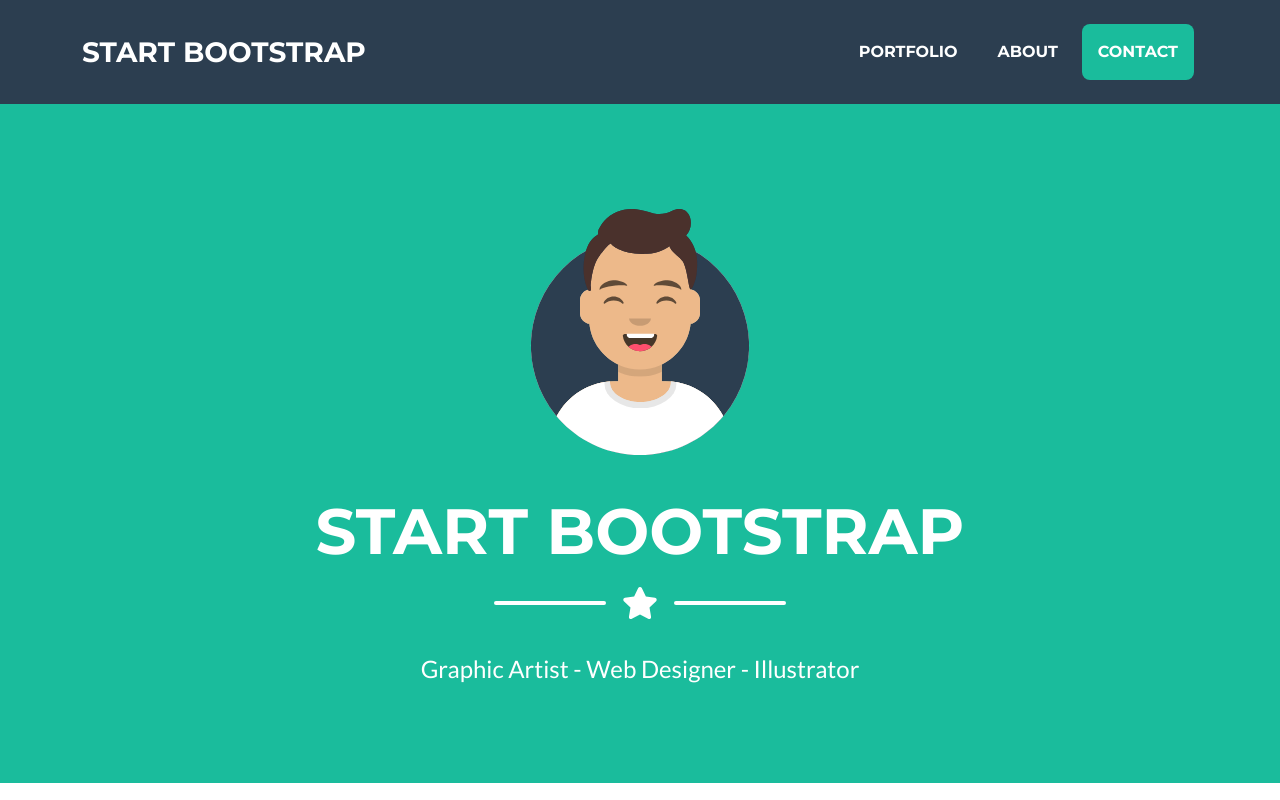
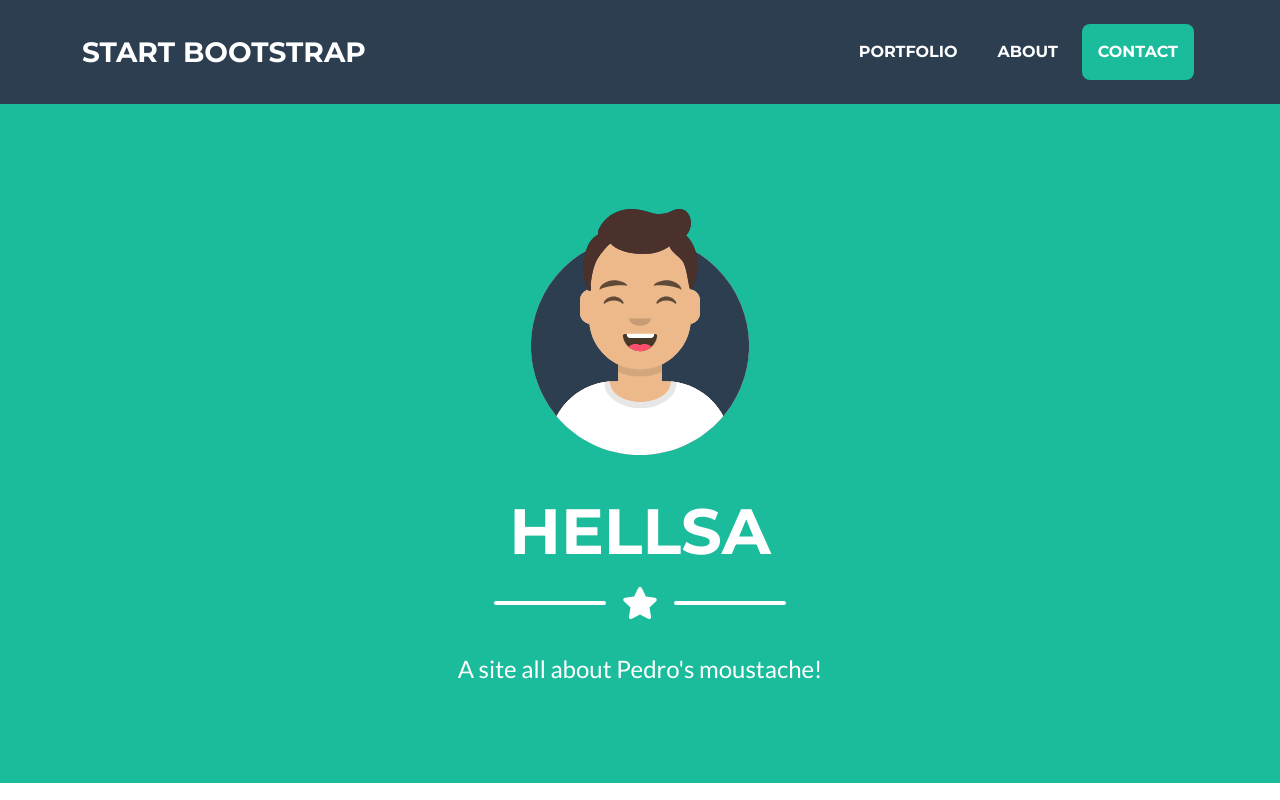
Before and after one commit to Hellsa/hellsa.github.io, a plain HTML site: page index.html in a window 1280 px wide. Shown: the top 800 px of the page. Drawn offline with nearby package versions, Linux system fonts and the light colour scheme.

Commit message:
Update index.html

```diff
--- a/index.html
+++ b/index.html
@@ -40,7 +40,7 @@
                 <!-- Masthead Avatar Image-->
                 <img class="masthead-avatar mb-5" src="assets/img/avataaars.svg" alt="..." />
                 <!-- Masthead Heading-->
-                <h1 class="masthead-heading text-uppercase mb-0">Start Bootstrap</h1>
+                <h1 class="masthead-heading text-uppercase mb-0">Hellsa</h1>
                 <!-- Icon Divider-->
                 <div class="divider-custom divider-light">
                     <div class="divider-custom-line"></div>
@@ -48,7 +48,7 @@
                     <div class="divider-custom-line"></div>
                 </div>
                 <!-- Masthead Subheading-->
-                <p class="masthead-subheading font-weight-light mb-0">Graphic Artist - Web Designer - Illustrator</p>
+                <p class="masthead-subheading font-weight-light mb-0">A site all about Pedro's moustache!</p>
             </div>
         </header>
         <!-- Portfolio Section-->
```
